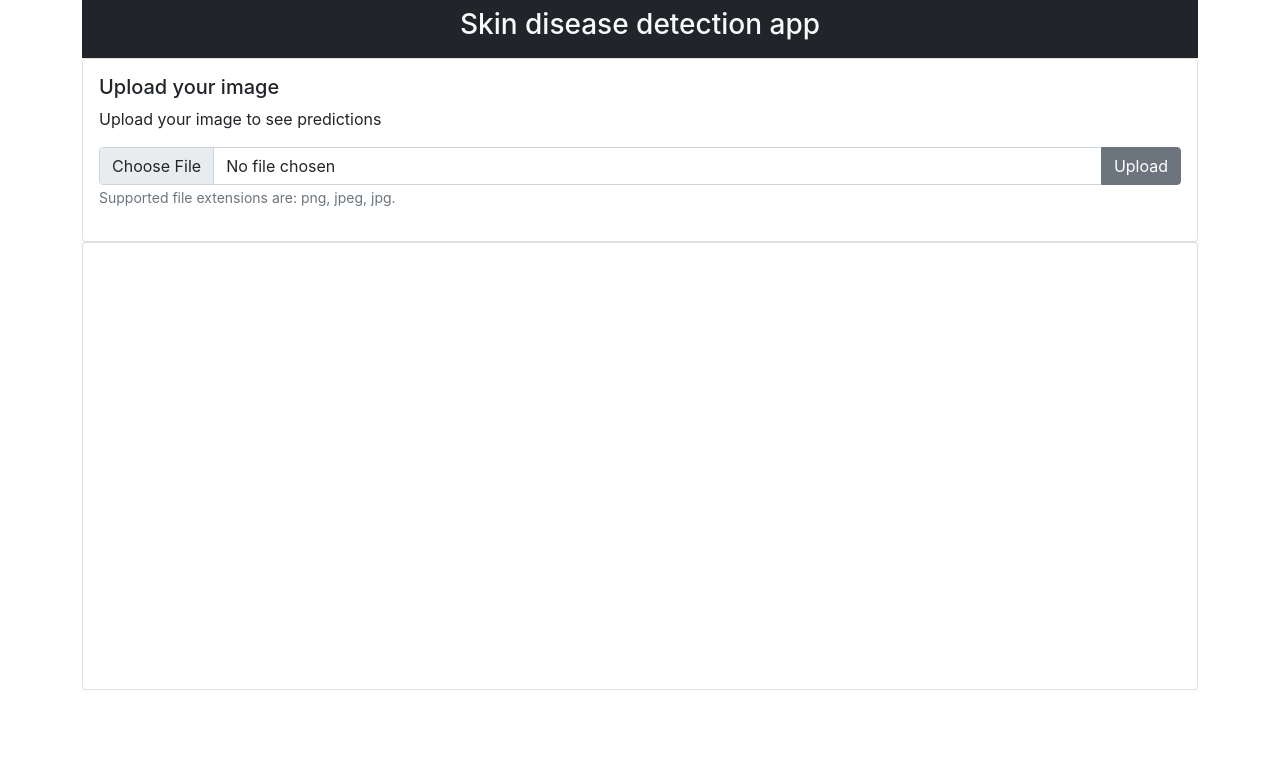
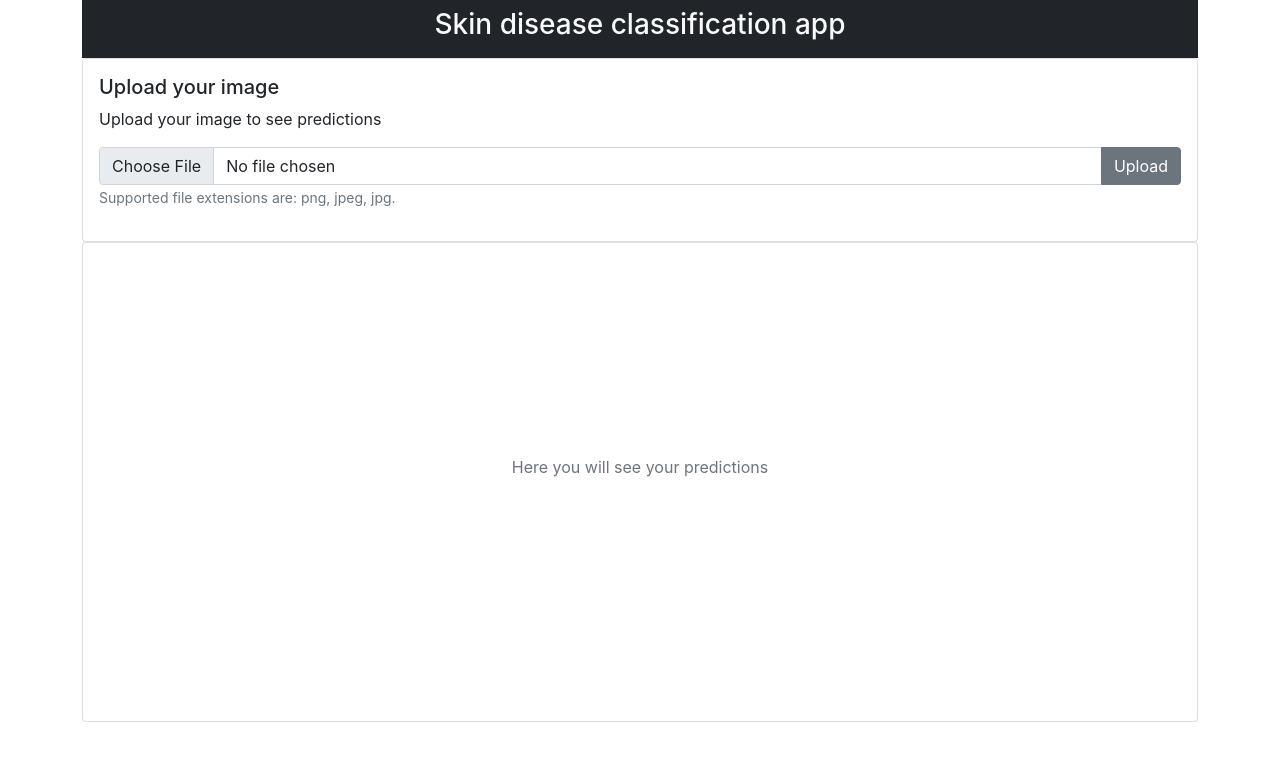
Before and after one commit to wysockif/skin-disease-classification-app, a React (Create React App) app in the folder src/frontend/: page / in a window 1280 px wide. Shown: the top 758 px of the page. Built offline with nearby package versions, Linux system fonts and the light colour scheme.

Commit message:
Refactor

```diff
--- a/src/frontend/src/components/NavigationBar.tsx
+++ b/src/frontend/src/components/NavigationBar.tsx
@@ -5,7 +5,7 @@ const NavigationBar = () => {
     return (
         <Navbar color="dark" dark container="fluid">
             <div className="text-center col-12">
-                <h3 className="text-light">Skin disease detection app</h3>
+                <h3 className="text-light">Skin disease classification app</h3>
             </div>
         </Navbar>
     );
--- a/src/frontend/src/containers/App.tsx
+++ b/src/frontend/src/containers/App.tsx
@@ -18,15 +18,18 @@ function App() {
     };
 
     const onFileUpload = async () => {
+        setPredictions([]);
+        setUploadedImageUrl('');
         setPendingApiCall(true);
         uploadImageToStorage(selectedFile)
             .then(url => {
                 setUploadedImageUrl(url);
-                setPendingApiCall(false);
                 return getPredictions(url);
             }).then(response => {
+            setPendingApiCall(false);
             setPredictions(response.data.predictions);
         }).catch(error => {
+            setPendingApiCall(false);
             console.error("Error occured: " + error)
         });
     };
@@ -35,16 +38,18 @@ function App() {
         <div className="container-lg">
             <NavigationBar/>
             <FileUploadCard onFileChange={onFileChange} onFileUpload={onFileUpload}/>
-            <Card style={{minHeight: "56vh"}}>
+            <Card style={{minHeight: "60vh"}}>
                 <Row>
-
-                    {pendingApiCall &&
+                    {(pendingApiCall || (!pendingApiCall && !uploadedImageUrl)) &&
                     <Col className="col-12 d-flex flex-wrap align-items-center" style={{minHeight: "56vh"}}>
-                        <div className="text-center mx-auto"><Spinner>
+                        {pendingApiCall && <div className="text-center mx-auto"><Spinner>
                             Loading...
-                        </Spinner></div>
+                        </Spinner></div>}
+                        {!pendingApiCall && !uploadedImageUrl && <div className="text-muted text-center mx-auto">
+                            Here you will see your predictions
+                        </div>}
                     </Col>}
-                    {uploadedImageUrl && <Row>
+                    {(uploadedImageUrl && predictions.length > 0) && <Row>
                         <Col className="col-6 d-flex flex-wrap align-items-center" style={{minHeight: "56vh"}}>
                             <img src={uploadedImageUrl} className="img-fluid mx-auto d-block" alt="Uploaded image"/>
                         </Col>
@@ -53,7 +58,6 @@ function App() {
                             {predictions.length > 0 && <h4>Predictions:</h4>}
                             {predictions.map(p => (
                                 <div key={p.probability}>{p.tagName} - {100 * p.probability}%</div>))}
-
                         </Col>
                     </Row>}
                 </Row>
```
